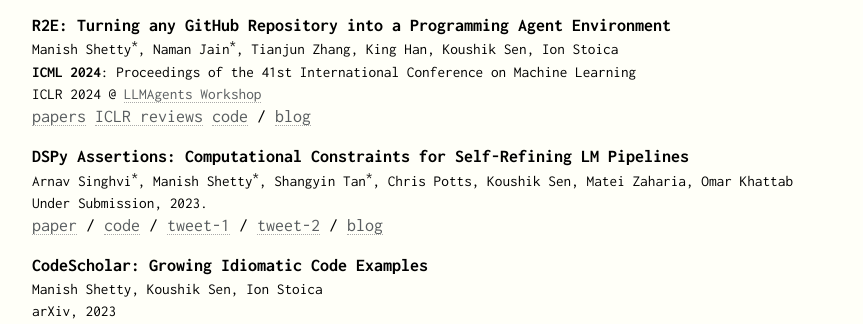
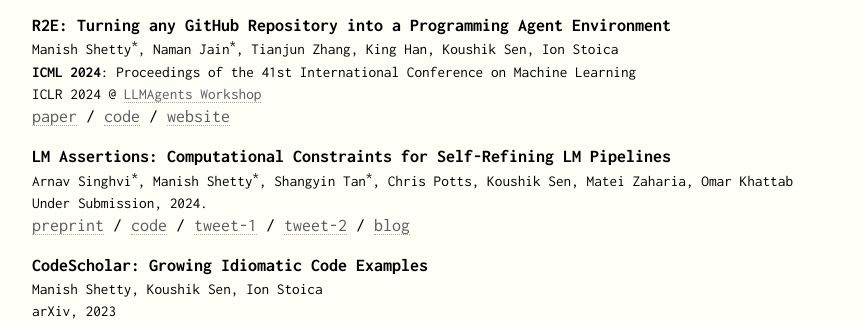
Before and after one commit to manishshettym/manishshettym.github.io, a Jekyll site: the page built from index.md, in a window 1280 px wide. Shown: the part 925-1249 px from the top of the page, without its empty margins (208-1071 px from the left). Built offline with Jekyll 4.4.1, drawn with Linux system fonts in a browser that asks for light colours.

Commit message:
feat: update lm assertions preprint

```diff
--- a/_includes/pubs.md
+++ b/_includes/pubs.md
@@ -4,18 +4,17 @@
 Tianjun Zhang, King Han, Koushik Sen, Ion Stoica<br>
 **ICML 2024**: Proceedings of the 41st International Conference on Machine Learning <br>
 ICLR 2024 @ [LLMAgents Workshop](https://llmagents.github.io/) </span> <br>
-<a href="https://r2e.dev/pdfs/paper.pdf">papers</a>
-<a href="https://openreview.net/forum?id=xsytkViOsd">ICLR reviews</a>
+<a href="https://r2e.dev/pdfs/paper.pdf">paper</a> /
 <a href="https://github.com/r2e-project/r2e">code</a> /
-<a href="https://r2e.dev/">blog</a>
+<a href="https://r2e.dev/">website</a>
 
 
 
-**DSPy Assertions: Computational Constraints for Self-Refining LM Pipelines** <br>
+**LM Assertions: Computational Constraints for Self-Refining LM Pipelines** <br>
 <span style="font-size:85%">Arnav Singhvi<sup>*</sup>, Manish Shetty<sup>*</sup>, Shangyin Tan<sup>*</sup>, Chris Potts,
   Koushik Sen, Matei Zaharia, Omar Khattab<br>
-  Under Submission, 2023. </span> <br>
-<a href="https://arxiv.org/abs/2312.13382">paper</a> /
+  Under Submission, 2024. </span> <br>
+<a href="/pdf/preprints/lm-assert.pdf">preprint</a> /
 <a href="https://github.com/stanfordnlp/dspy/blob/main/dspy/primitives/assertions.py">code</a> /
 <a href="https://twitter.com/lateinteraction/status/1735326551393161563">tweet-1</a> /
 <a href="https://twitter.com/lateinteraction/status/1755337965751198042">tweet-2</a> /
--- a/index.md
+++ b/index.md
@@ -168,4 +168,12 @@
     text-decoration: none;
     border-bottom: none;
   }
+
+  .badge {
+  background-color: red;
+  color: white;
+  padding: 4px 8px;
+  text-align: center;
+  border-radius: 5px;
+}
 </style>
```
Also changed, not shown: 2 other files.
